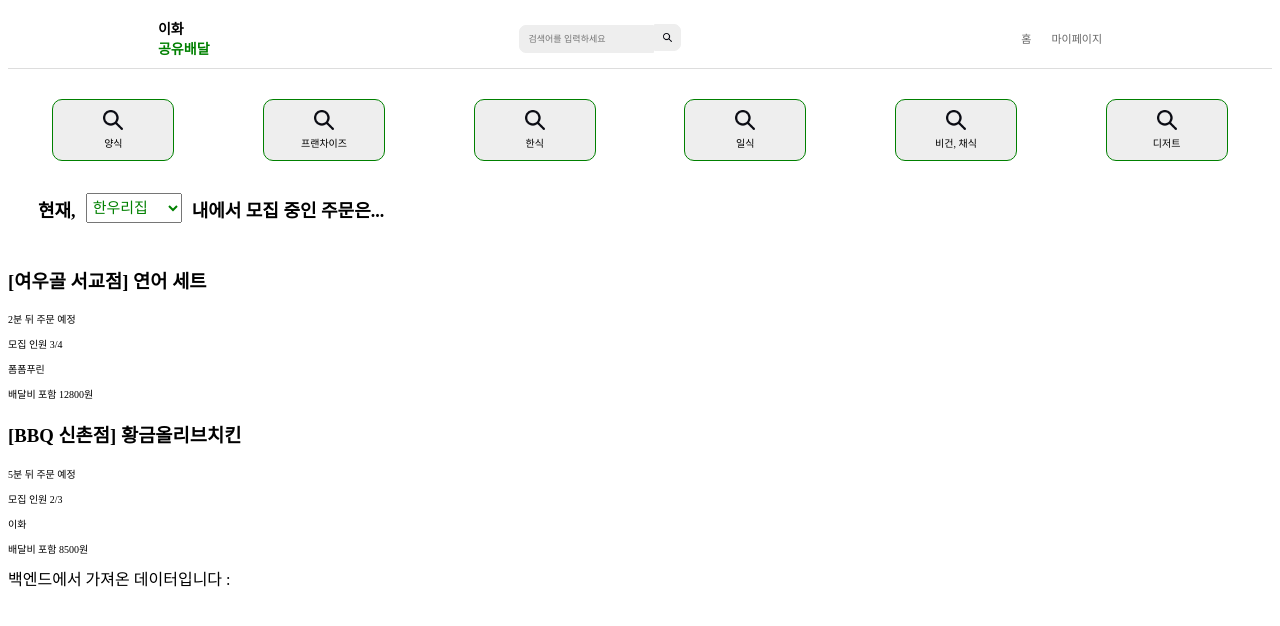
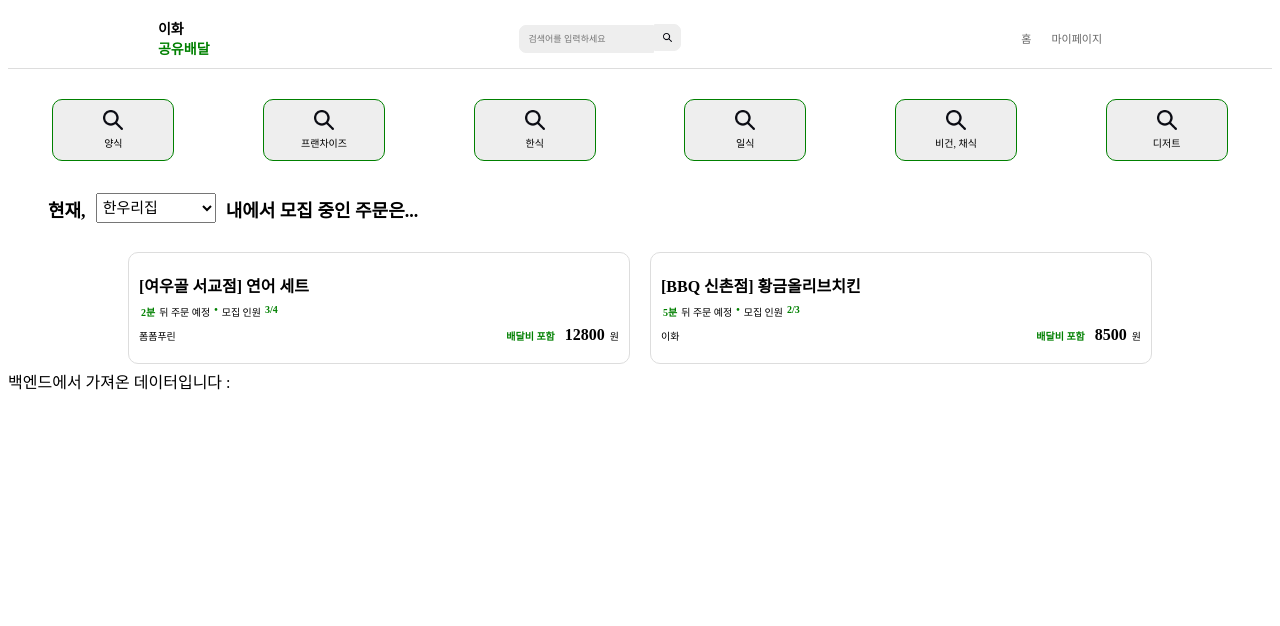
Before and after one commit to gyesswhat/groupproject3, a React (Create React App) app in the folder frontend/: page / in a window 1280 px wide. Shown: the top 626 px of the page. Built offline with nearby package versions, Linux system fonts and the light colour scheme; no server answers.

Commit message:
mainscreen ui designed

```diff
--- a/frontend/src/App.css
+++ b/frontend/src/App.css
@@ -28,6 +28,7 @@
 
 #green {
   color: green;
+  font-weight: bolder;
 }
 
 #search {
@@ -110,16 +111,96 @@ p {
   font-size: 12px;
   display: flex;
   flex-direction: row;
-  margin-left: 20px;
+  margin-left: 30px;
   padding: 10px;
 }
 
 #building {
-  color: green;
   margin-left: 10px;
   margin-right: 10px;
   margin-top: 12px;
   padding: 2px;
   font: 15px bold;
+  width: 120px;
   height: 30px;
 }
+
+#main-screen {
+
+  display: flex;
+  align-items: center;
+  justify-content: center;
+
+}
+
+#delivery-recruitment-list {
+  display: flex;
+  align-items: center;
+  flex-direction: row;
+  flex-wrap: wrap;
+  justify-content: center;
+}
+
+#delivery-recruitment-item {
+  width: 480px;
+  height: 90px;
+  padding: 10px;
+  margin:5px 10px 5px 10px;
+  border:#ddd 1px solid;
+  border-radius: 10px;
+}
+
+
+
+#delivery-recruitment-item > h4 {
+ /* Move menu to the top of the column */
+  width: 100%;
+  height: fit-content;
+  margin-top:10px;
+  margin-bottom:5px;
+}
+
+#info {
+  display: flex;
+  flex-direction: row;
+
+}
+
+.dot {
+  margin-right: 5px;
+  margin-left: 5px;
+}
+
+#info p {
+  margin: 2px;
+}
+
+
+
+h5 {
+  margin-top: 10px;
+}
+
+#recruiter-cost {
+  display: flex;
+  flex-direction: row;
+  justify-content: space-between;
+  align-items: baseline;
+  height:fit-content;
+}
+
+#cost {
+  display: flex;
+  flex-direction: row;
+  align-items: baseline;
+
+
+}
+
+#cost > h4 {
+  margin: 5px;
+}
+
+#cost > #green {
+  margin-right: 5px;
+}
--- a/frontend/src/App.js
+++ b/frontend/src/App.js
@@ -4,7 +4,6 @@ import './App.css';
 import MainScreen from './Posts';
 import DropdownExample from './PlaceDropdown';
 import Test from './test';
-import axios from 'axios';
 
 function App() {
   const handleSearch = (searchTerm) => {
--- a/frontend/src/Posts.js
+++ b/frontend/src/Posts.js
@@ -2,12 +2,21 @@ import React, { useState } from 'react';
 
 // 각 함께 배달할 사람 모집글을 나타내는 컴포넌트
 const DeliveryRecruitmentItem = ({ restaurant, menu, timer, recruit, recruited, cost, recruiter }) => (
-  <div className="delivery-recruitment-item">
-    <h3>[{restaurant}] {menu}</h3>
-    <p>{timer}분 뒤 주문 예정</p>
-    <p>모집 인원 {recruited}/{recruit}</p>
-    <p>{recruiter}</p>
-    <p>배달비 포함 {cost}원</p>
+  <div id="delivery-recruitment-item">
+
+      <h4>[{restaurant}] {menu}</h4>
+
+    <div id='info'>
+      <p id='green'>{timer}분</p> <p> 뒤 주문 예정</p>
+      <p class='dot' id='green'>•</p>
+      <p>모집 인원</p> <p id='green'>{recruited}/{recruit}</p>
+    </div>
+    <div id='recruiter-cost'>
+      <p>{recruiter}</p>
+      <div id='cost'>
+        <p id='green'>배달비 포함</p> <h4>{cost}</h4> <p>원</p>
+      </div>
+    </div>
 
   </div>
 );
@@ -40,8 +49,8 @@ const MainScreen = () => {
   ];
 
   return (
-    <div className="main-screen">
-      <div className="delivery-recruitment-list">
+    <div id="main-screen">
+      <div id="delivery-recruitment-list">
         {dummyDeliveryRecruitments.map((deliveryRecruitment) => (
           <DeliveryRecruitmentItem
             key={deliveryRecruitment.id}
```
